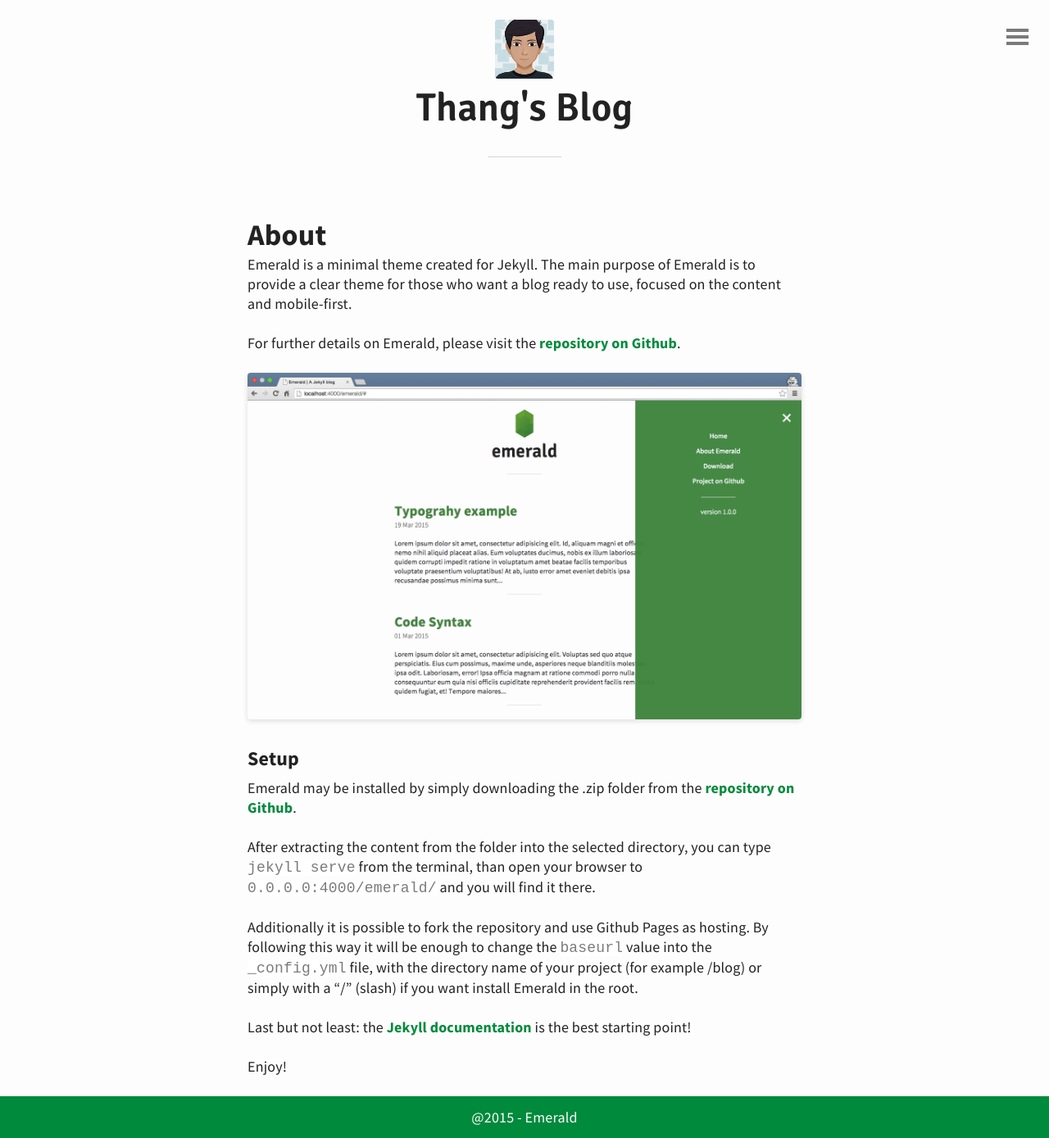
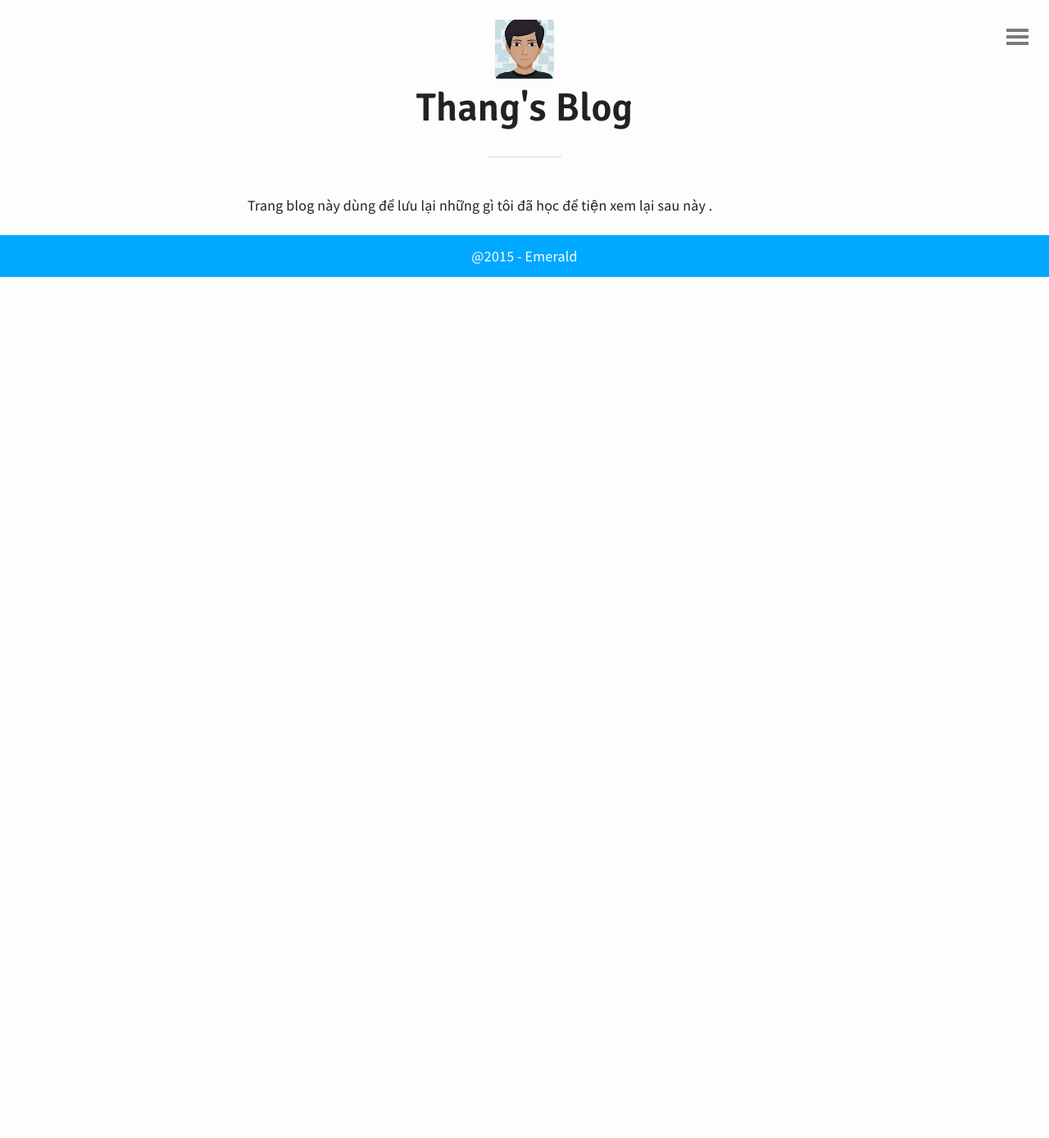
Before and after one commit to benthunder/benthunder.github.io, a Jekyll site: the page built from about.md, in a window 1280 px wide. Shown: the whole page at 82% size. Built offline with Jekyll 4.4.1, drawn with Linux system fonts in a browser that asks for light colours; after the commit the page ends 900 px from its top, so only the background shows below that.

Commit message:
Change Info

```diff
--- a/_config.yml
+++ b/_config.yml
@@ -1,6 +1,6 @@
 # Site settings
 title: Thang's Blog | A simple Jekyll blog
-description: "A minimal blog template, build with Jekyll."
+description: "My blog"
 url: "https://benthunder.github.io"
 author:
   name: "Lê Đình Thắng"
@@ -8,7 +8,7 @@ author:
   url: "https://benthunder.github.io"
 
 # Build settings
-baseurl: /blog/ # Change this to your relative path (ex: /blog/), or leave just a /
+baseurl: / # Change this to your relative path (ex: /blog/), or leave just a /
 markdown: kramdown
 source: .
 destination: ./_site
--- a/_includes/menu.html
+++ b/_includes/menu.html
@@ -10,7 +10,7 @@
 	  {% endfor %}
 
     <!-- Nav links -->
-	  {% include link.html %}
+	  {% comment %} {% include link.html %} {% endcomment %}
 
 	</div>
 
--- a/_sass/base.scss
+++ b/_sass/base.scss
@@ -18,7 +18,7 @@ html, body, h1, h2, h3, h4, h5, h6, p, ul, ol, li, img {
 
 /*- Base color -*/
 
-$main-color: #008A3C;
+$main-color: #00a8ff;
 $background-color: #FDFDFD;
 $text-color: #222222;
 
--- a/about.md
+++ b/about.md
@@ -1,21 +1,6 @@
 ---
 layout: page
-title: About Emerald
+title: About Me
 ---
-## About
-Emerald is a minimal theme created for Jekyll. The main purpose of Emerald is to provide a clear theme for those who want a blog ready to use, focused on the content and mobile-first.
 
-For further details on Emerald, please visit the [repository on Github](https://github.com/KingFelix/emerald/).
-
-![Emerald](img/Emerald01.png "Emerald")
-
-### Setup
-Emerald may be installed by simply downloading the .zip folder from the [repository on Github](https://github.com/KingFelix/emerald/archive/master.zip).
-
-After extracting the content from the folder into the selected directory, you can type ``jekyll serve`` from the terminal, than open your browser to ``0.0.0.0:4000/emerald/`` and you will find it there.
-
-Additionally it is possible to fork the repository and use Github Pages as hosting. By following this way it will be enough to change the ``baseurl`` value into the ``_config.yml`` file, with the directory name of your project (for example /blog) or simply with a "/" (slash) if you want install Emerald in the root.
-
-Last but not least: the [Jekyll documentation](http://jekyllrb.com) is the best starting point!
-
-Enjoy!
+Trang blog này dùng để lưu lại những gì tôi đã học để tiện xem lại sau này .
```
